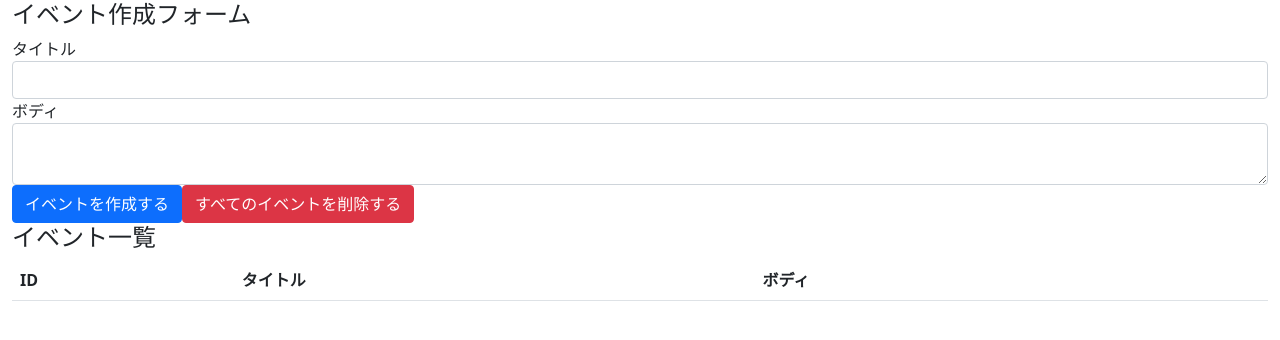
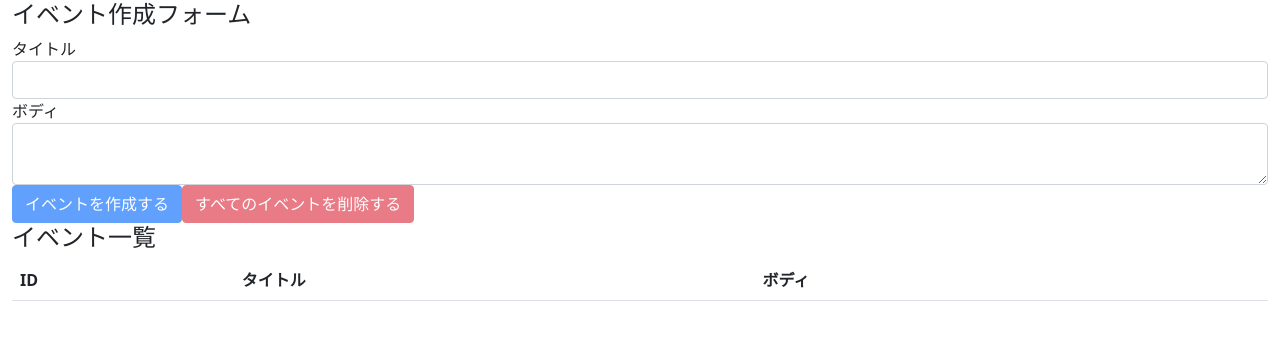
Before and after one commit to Kiyoshi09/react-hooks-101, a React (Create React App) app: page / in a window 1280 px wide. Shown: the top 340 px of the page. Built offline with nearby package versions, Linux system fonts and the light colour scheme.

Commit message:
delete all events

```diff
--- a/src/components/App.js
+++ b/src/components/App.js
@@ -22,6 +22,17 @@
     setBody("");
   };
 
+  const deleteAllEvents = (e) => {
+    e.preventDefault();
+
+    const result = window.confirm("消す？マジ？");
+
+    if (result) dispatch({ type: "DELETE_ALL_EVENTS" });
+  };
+
+  const unCreatable = title === "" || body === "";
+  const unDeletable = state.length == 0;
+
   return (
     <div className="container-fluid">
       <h4>イベント作成フォーム</h4>
@@ -36,10 +47,12 @@
           <textarea className="form-control" id="formEventBody" value={body} onChange={(e) => setBody(e.target.value)}></textarea>
         </div>
 
-        <button className="btn btn-primary" onClick={addEvent}>
+        <button className="btn btn-primary" onClick={addEvent} disabled={unCreatable}>
           イベントを作成する
         </button>
-        <button className="btn btn-danger">すべてのイベントを削除する</button>
+        <button className="btn btn-danger" onClick={deleteAllEvents} disabled={unDeletable}>
+          すべてのイベントを削除する
+        </button>
       </form>
 
       <h4>イベント一覧</h4>
--- a/src/components/Event.js
+++ b/src/components/Event.js
@@ -3,10 +3,13 @@
 const Event = ({ event, dispatch }) => {
   const id = event.id;
   const handleClickDeleteButton = () => {
-    dispatch({
-      type: "DELETE_EVENT",
-      id
-    });
+    const result = window.confirm(`Event ${id} 削除するの？マジ？`);
+
+    if (result)
+      dispatch({
+        type: "DELETE_EVENT",
+        id
+      });
   };
   return (
     <tr>
```
